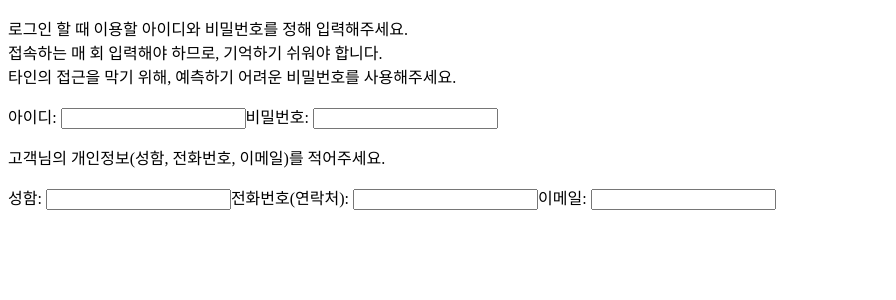
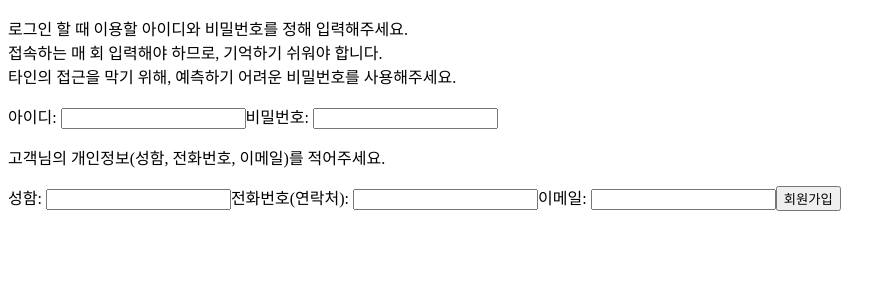
Before and after one commit to realKamja/POTATOS_market, a React (Create React App) app in the folder frontend/: page /singup in a window 1280 px wide. Shown: the top 300 px of the page, without its empty margins (0-896 px from the left). Built offline with nearby package versions, Linux system fonts and the light colour scheme.

Commit message:
fix login, signup

```diff
--- a/frontend/src/pages/signUp.js
+++ b/frontend/src/pages/signUp.js
@@ -103,6 +103,7 @@ function SingUp(){
                     required
                 />
 
+                <button type="submit">회원가입</button>
             </form>
         </div>
     );
```
Also changed, not shown: frontend/src/pages/login.js (+0 -15 lines), 1 other file (tests, documents, lock files or other folders).
